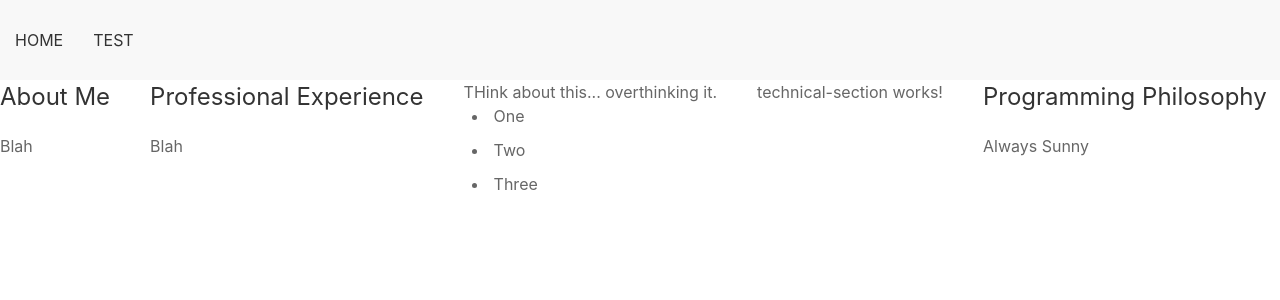
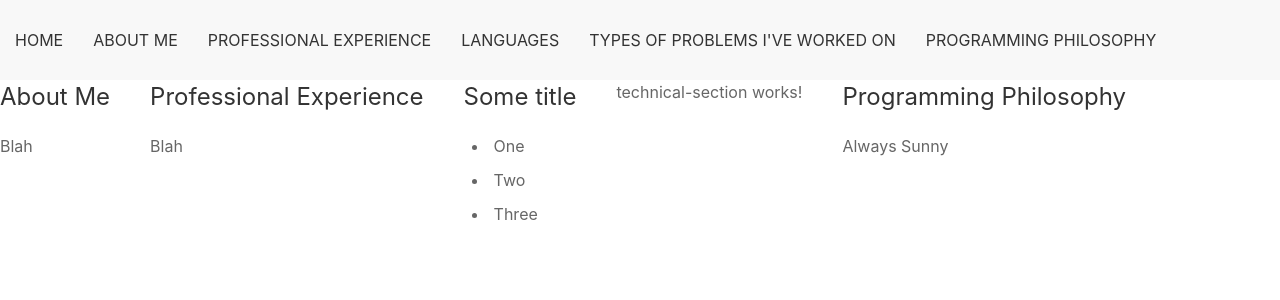
Before and after one commit to hudson7557/professional-site-2, an Angular app: page / in a window 1280 px wide. Shown: the top 300 px of the page. Built offline with nearby package versions, Linux system fonts and the light colour scheme.

Commit message:
Router links are set up to work. Testing next

```diff
--- a/src/app/app.module.ts
+++ b/src/app/app.module.ts
@@ -1,7 +1,7 @@
 import { NgModule } from '@angular/core';
 import { BrowserModule } from '@angular/platform-browser';
 
-import { RouterModule, Routes } from '@angular/router';
+import { ExtraOptions, RouterModule, Routes } from '@angular/router';
 import { AppComponent } from './app.component';
 import { HomeComponent } from './home/home.component';
 import { NavbarComponent } from './navbar/navbar.component';
@@ -18,6 +18,12 @@ const ROUTES: Routes = [
     }
 ];
 
+const routerOptions: ExtraOptions = {
+    useHash: false,
+    anchorScrolling: 'enabled',
+    onSameUrlNavigation: 'reload'
+};
+
 @NgModule({
     declarations: [
         AppComponent,
@@ -30,7 +36,7 @@ const ROUTES: Routes = [
     ],
     imports: [
         BrowserModule,
-        RouterModule.forRoot(ROUTES)
+        RouterModule.forRoot(ROUTES, routerOptions)
     ],
     providers: [AppContext],
     bootstrap: [AppComponent]
--- a/src/app/context.service.ts
+++ b/src/app/context.service.ts
@@ -1,6 +1,5 @@
 import { Injectable } from '@angular/core';
 import { AppData } from './models/app-data';
-import { TextSectionData } from './models/text-section-data';
 
 @Injectable()
 export class AppContext {
--- a/src/app/home/home.component.html
+++ b/src/app/home/home.component.html
@@ -1,16 +1,18 @@
 <div *ngIf="context.getData() as appData"
     uk-grid
 >
+    <!-- Loop through the list of data and determine which sections to render -->
+    <ng-container *ngFor="let data of appData.data">
+        <app-text-section *ngIf="data.sectionType == 'text'"
+            [data]="data"
+        ></app-text-section>
 
-    <div *ngFor="let data of appData.data">
-        <div *ngIf="data.sectionType == 'text'">
-            <app-text-section [data]="data"></app-text-section>
-        </div>
-        <div *ngIf="data.sectionType == 'list'">
-            <app-list-section [data]="data"></app-list-section>
-        </div>
-        <div *ngIf="data.sectionType == 'technical'">
-            <app-technical-section [data]="data"></app-technical-section>
-        </div>
-    </div>
+        <app-list-section *ngIf="data.sectionType == 'list'"
+            [data]="data"
+        ></app-list-section>
+
+        <app-technical-section  *ngIf="data.sectionType == 'technical'"
+            [data]="data"
+        ></app-technical-section>
+    </ng-container>
 </div>
--- a/src/app/list-section/list-section.component.html
+++ b/src/app/list-section/list-section.component.html
@@ -1,5 +1,5 @@
-<div *ngIf="data">
-THink about this... overthinking it.
+<div *ngIf="data" #{{data.anchor}}>
+<h3>Some title</h3>
     <ul class="uk-list uk-list-disc">
         <li *ngFor="let item of data.listItems"
             class="uk-width-1-2@s"
--- a/src/app/navbar/navbar.component.html
+++ b/src/app/navbar/navbar.component.html
@@ -1,10 +1,14 @@
-<nav class="uk-navbar uk-navbar-container">
+<nav *ngIf="context.getData() as appData"
+    class="uk-navbar uk-navbar-container"
+>
     <ul class="uk-navbar-nav">
         <li class="uk-active">
-            <a routerLink="">Home</a>
+            <a routerLink="./">Home</a>
         </li>
-        <li class="uk-active">
-            <a routerLink="test">Test</a>
+        <li *ngFor="let data of appData.data"
+            class="uk-active"
+        >
+            <a routerLink="./" fragment="{{data.anchor}}">{{data.title}}</a>
         </li>
     </ul>
 </nav>
--- a/src/app/navbar/navbar.component.ts
+++ b/src/app/navbar/navbar.component.ts
@@ -1,4 +1,5 @@
 import { Component, OnInit } from '@angular/core';
+import { AppContext } from './../context.service'
 
 @Component({
     selector: 'app-navbar',
@@ -7,7 +8,9 @@ import { Component, OnInit } from '@angular/core';
 })
 export class NavbarComponent implements OnInit {
 
-    constructor() { }
+    constructor(
+        public readonly context: AppContext
+    ) { }
 
     ngOnInit(): void { }
 
--- a/src/app/technical-section/technical-section.component.html
+++ b/src/app/technical-section/technical-section.component.html
@@ -1 +1,3 @@
-<p>technical-section works!</p>
+<div *ngIf="data" #{{data.anchor}}>
+    <p>technical-section works!</p>
+</div>
--- a/src/app/text-section/text-section.component.html
+++ b/src/app/text-section/text-section.component.html
@@ -1,4 +1,4 @@
-<div *ngIf="data">
+<div *ngIf="data" #{{data.anchor}}>
     <app-section-header *ngIf="data.title" [title]="data.title"></app-section-header>
     <div>
         {{data?.content}}
```
Also changed, not shown: 1 other file (tests, documents, lock files or other folders).
